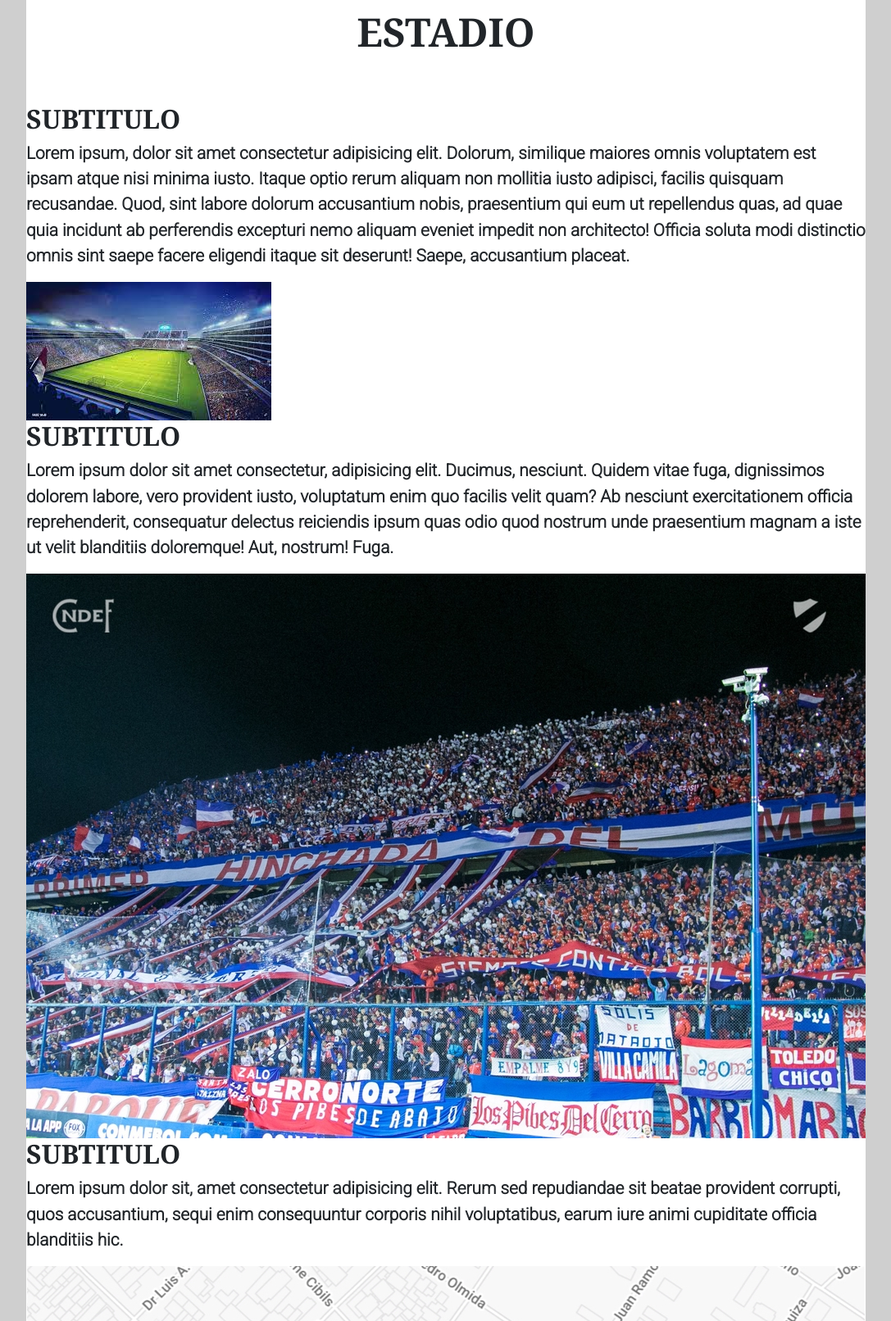
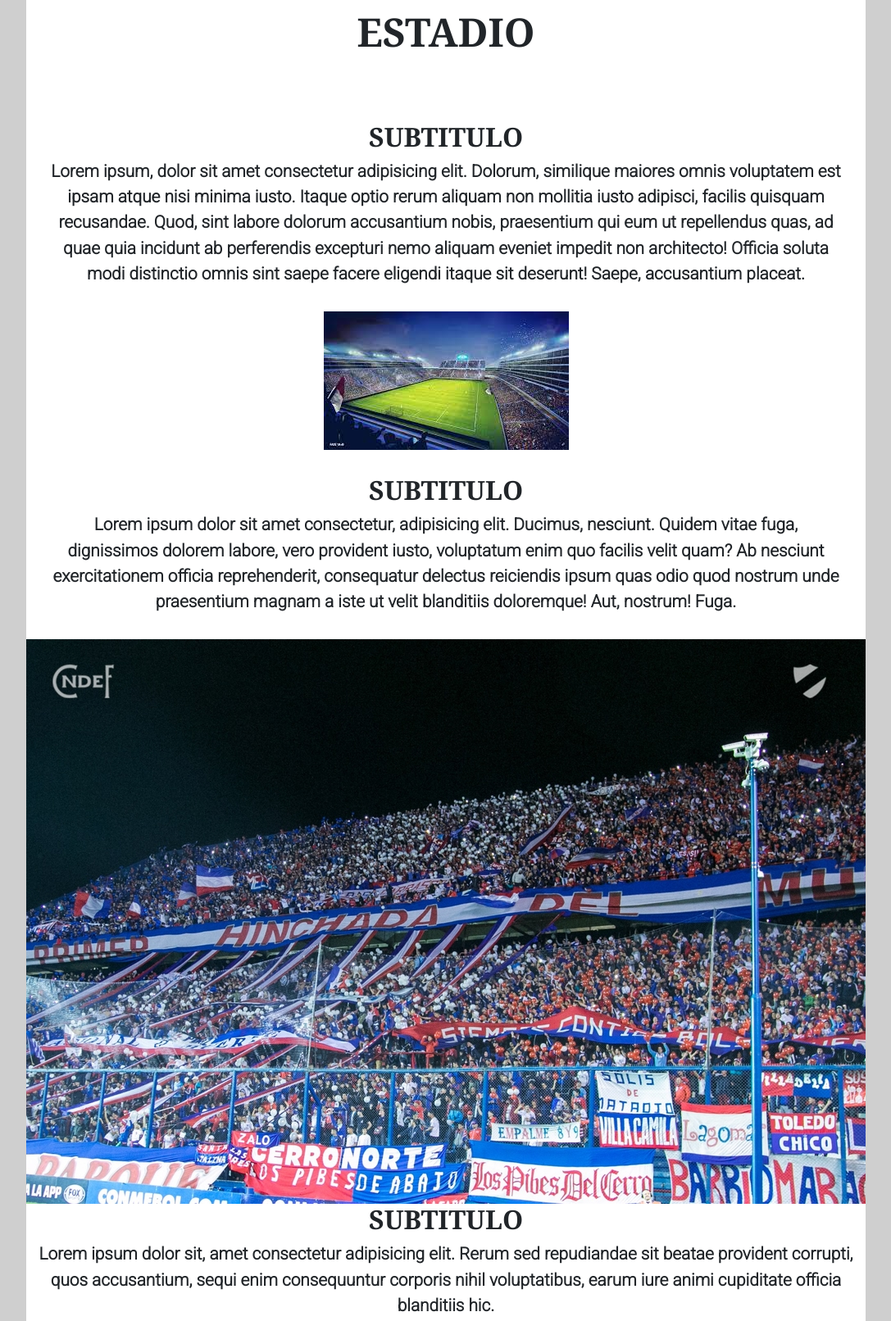
Before and after one commit to zinefischer/HTML-Project, a website: page pages/estadio.html in a window 1280 px wide. Shown: the part 140-1752 px from the top of the page at 82% size, without its empty margins (96-1183 px from the left). Drawn offline with nearby package versions, Linux system fonts and the light colour scheme; a web font is replaced by a local one.

Commit message:
tercer entrega

```diff
--- a/pages/estadio.html
+++ b/pages/estadio.html
@@ -56,8 +56,8 @@
             <div class="fondo_sec">
                 <h1 class="title">ESTADIO</h1>
 
-                <div>
-                    <h3 class="subtitle">SUBTITULO</h3>
+                <div class="item">
+                    <h3 class="subtitle_centrado">SUBTITULO</h3>
 
                     <p class="parrafo">
                         Lorem ipsum, dolor sit amet consectetur adipisicing elit. Dolorum, similique maiores omnis
@@ -78,9 +78,9 @@
                     <img src="../assets/images/ESTADIO/parque_central_2.jpg" alt="PARQUE CENTRAL">
                 </div>
 
-                <div>
+                <div class="item">
 
-                    <h3 class="subtitle">
+                    <h3 class="subtitle_centrado">
                         SUBTITULO
                     </h3>
 
@@ -98,7 +98,7 @@
 
                 <div>
 
-                    <h3 class="subtitle">
+                    <h3 class="subtitle_centrado">
                         SUBTITULO
                     </h3>
 
--- a/scss/_variables.scss
+++ b/scss/_variables.scss
@@ -20,7 +20,20 @@ $color_secundario: #002f87;
     font-weight: 700;
 }
 
+@mixin subtitulos_centrado {
+    text-align: center;
+    font-family: Cambria, Cochin, Georgia, Times, 'Times New Roman', serif;
+    font-size: 2rem;
+    font-weight: 700;
+}
+
 @mixin parrafos {
+    text-align: center;
+    font-size: 1.3rem;
+    font-weight: 600;
+}
+
+@mixin parrafos_izq {
     text-align: left;
     font-size: 1.3rem;
     font-weight: 600;
--- a/scss/styles.scss
+++ b/scss/styles.scss
@@ -64,12 +64,26 @@ main {
     @include subtitulos
 }
 
+.subtitle_centrado {
+    @include subtitulos_centrado
+}
+
 .parrafo {
     @include parrafos
 }
 
-#img_inicio {
-    margin-bottom: 30px;
+.parrafo_izq {
+    @include parrafos_izq
+}
+
+.img_inicio {
+    display: flex;
+    flex-wrap: wrap;
+
+    img {
+        margin: 30px;
+        width: 100%;
+    }
 }
 
 /* HISTORIA */
@@ -101,6 +115,9 @@ main {
 
 /* ESTADIO */
 
+.img_estadio {
+    text-align: center;
+}
 
 /* PLANTEL */
 
@@ -281,8 +298,8 @@ footer h3 {
 
 @media screen and (max-width: 350px) {
 
-a {
-    font-size: .3rem;
-}
+    a {
+        font-size: .3rem;
+    }
 
 }
```
Also changed, not shown: index.html (+3 -3 lines), pages/historia.html (+3 -3 lines), css/styles.css, 1 other file.
